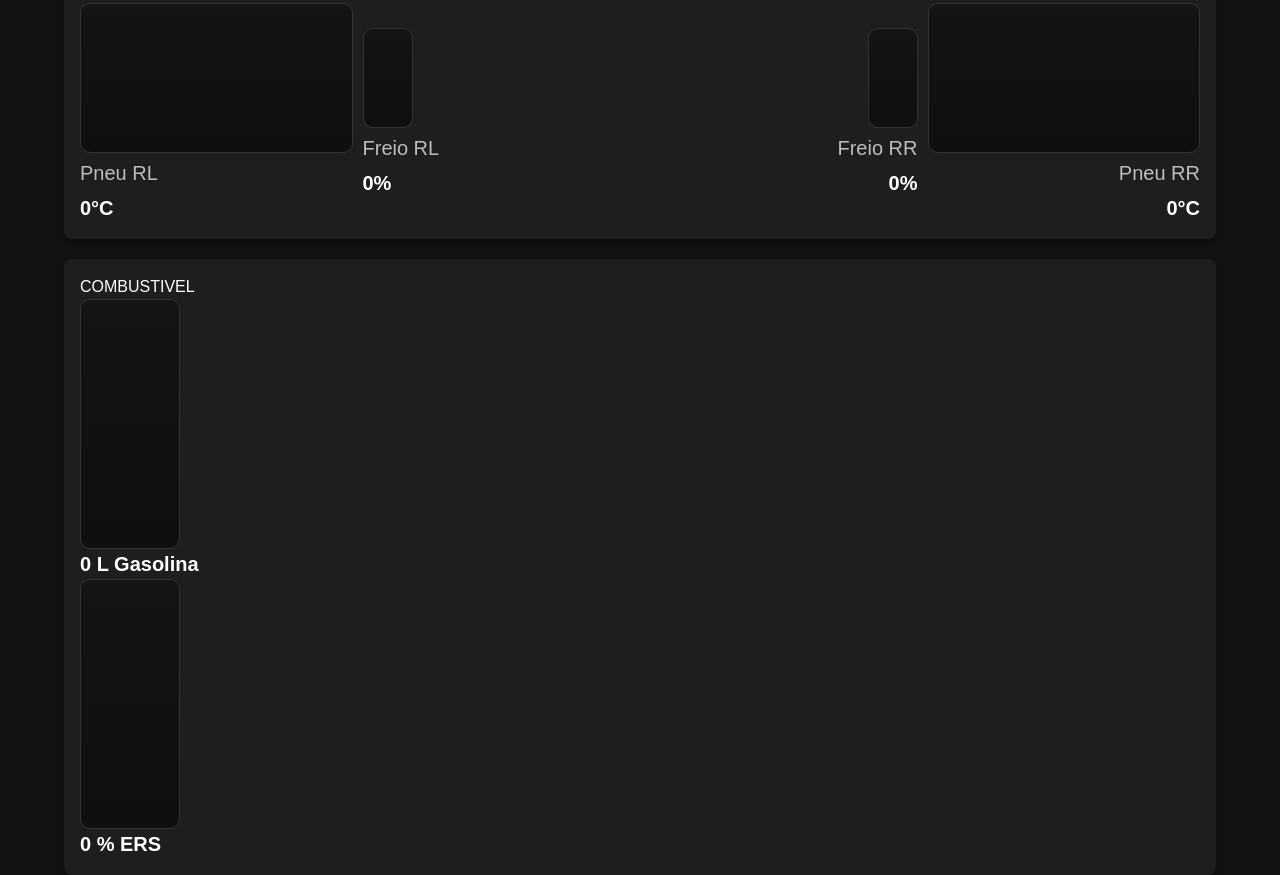
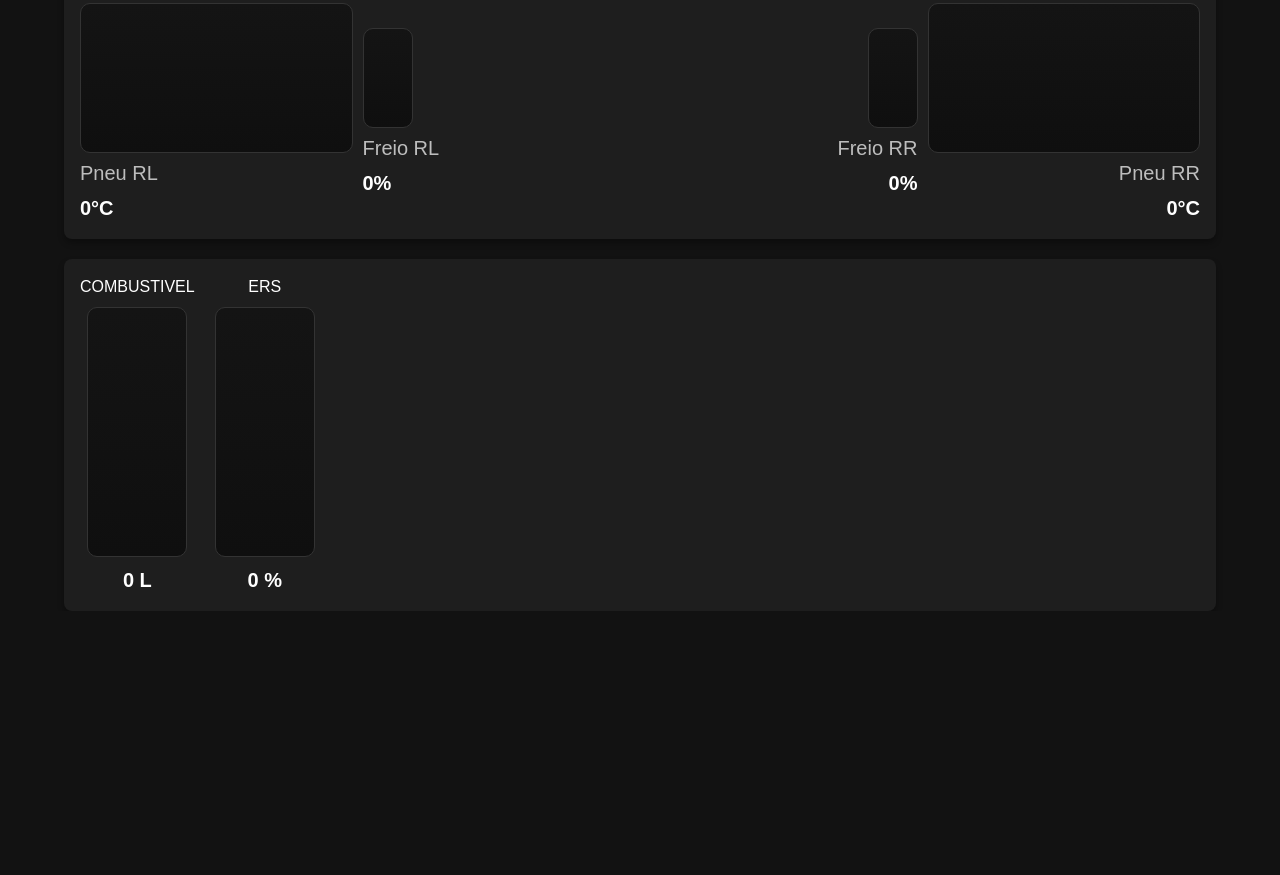
Before and after one commit to VTR-46/HyperCorsaX, a website: page View/graphics.html in a window 1280 px wide. Shown: the part 681-1556 px from the top of the page. After the commit the page ends 1292 px from the top, so only its background shows below. Drawn offline with nearby package versions, Linux system fonts and the light colour scheme; some packages are replaced by stand-ins of ours; a script that the page names is missing.

Commit message:
Combustivel e ERS lado a lado

```diff
--- a/View/Style/wb.css
+++ b/View/Style/wb.css
@@ -69,10 +69,25 @@ body {
     padding: 16px;
     border-radius: 8px;
     box-shadow: 0 4px 6px rgba(0, 0, 0, 0.3);
-
+    display: flex;
+    flex-direction: row;
+    gap: 20px;
+    align-items: center;
+    justify-content: flex-start;
 
 }
 
+
+.meter-combustivel,
+.meter-ers {
+    display: flex;
+    flex-direction: column;
+    align-items: center;
+    gap: 8px;
+}
+
+.meter-combustivel { flex: 0 0 auto; }
+.meter-ers { flex: 0 0 auto; }
 .meter-title {
     margin: 0 0 12px 0;
     color: #d9d9d9;
--- a/View/graphics.html
+++ b/View/graphics.html
@@ -109,21 +109,23 @@
     </div>
 
     <div class="meter-panel-2">
-        <h3>COMBUSTIVEL</h3>
+
         <div class="meter-combustivel">
+            <h3>COMBUSTIVEL</h3>
             <div class="meter-box-fuel">
                 <div id="fuelFill" class="meter-fill" style="background: #0004FF;">
                 </div>
             </div>
-            <div id="fuelValue" class="meter-value">0 L Gasolina</div>
+            <div id="fuelValue" class="meter-value">0 L</div>
         </div>
 
         <div class="meter-ers">
+            <h3>ERS</h3>
             <div class="meter-box-ers">
                 <div id="ersFill" class="meter-fill" style="background: #0004FF;">
                 </div>
             </div>
-            <div id="ersValue" class="meter-value">0 % ERS</div>
+            <div id="ersValue" class="meter-value">0 %</div>
         </div>
 
     </div>
```
